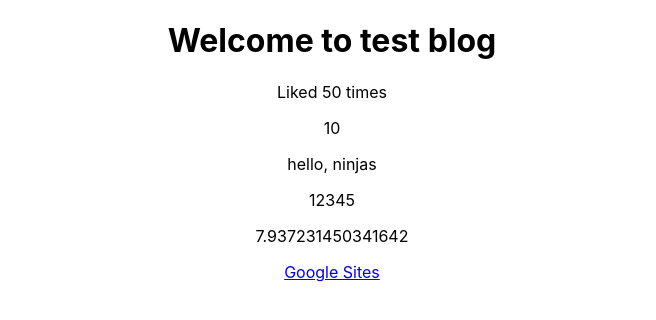
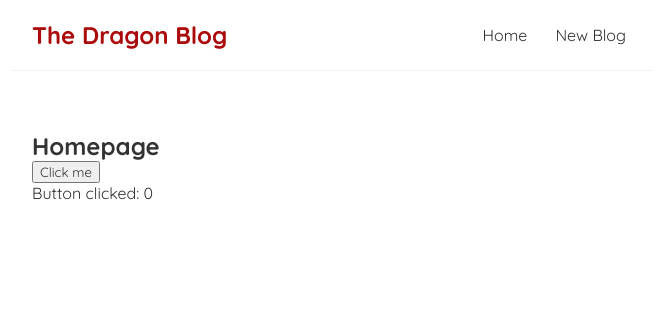
Before and after one commit to Dragonsfure/react_ts_tutorial, a React (Create React App) app: page / in a window 1280 px wide. Shown: the top 320 px of the page, without its empty margins (308-964 px from the left). Built offline with nearby package versions, Linux system fonts and the light colour scheme.

Commit message:
Increment the Homepage with usestate

```diff
--- a/src/App.css
+++ /dev/null
@@ -1,38 +0,0 @@
-.App {
-  text-align: center;
-}
-
-.App-logo {
-  height: 40vmin;
-  pointer-events: none;
-}
-
-@media (prefers-reduced-motion: no-preference) {
-  .App-logo {
-    animation: App-logo-spin infinite 20s linear;
-  }
-}
-
-.App-header {
-  background-color: #282c34;
-  min-height: 100vh;
-  display: flex;
-  flex-direction: column;
-  align-items: center;
-  justify-content: center;
-  font-size: calc(10px + 2vmin);
-  color: white;
-}
-
-.App-link {
-  color: #61dafb;
-}
-
-@keyframes App-logo-spin {
-  from {
-    transform: rotate(0deg);
-  }
-  to {
-    transform: rotate(360deg);
-  }
-}
--- a/src/App.tsx
+++ b/src/App.tsx
@@ -1,6 +1,7 @@
 import React from 'react';
 import logo from './logo.svg';
-import './App.css';
+import Navbar from './Navbar';
+import Home from './Home';
 
 function App() {
   	const title : string= "Welcome to test blog";
@@ -11,17 +12,10 @@
 
   return (
     <div className="App">
+      <Navbar/>
+
      <div className='content'>
-      <h1>{ title }</h1>
-      <p>Liked {likes} times </p>
-
-
-      <p>{10}</p>
-      <p>{"hello, ninjas"}</p>
-      <p>{[1,2,3,4,5]}</p>
-      <p>{Math.random() * 10}</p>
-
-      <a href={link}> Google Sites</a>
+      <Home/>
      </div>
     </div>
   );
--- /dev/null
+++ b/src/Home.tsx
@@ -0,0 +1,26 @@
+import { click } from "@testing-library/user-event/dist/click";
+import React, { MouseEvent, useState } from "react";
+
+interface IAppProps {}
+
+const Home: React.FunctionComponent<IAppProps> = (props) => {
+  const [clickVal, updateval] = useState({ value:  0});
+
+  const OnClick = (e: MouseEvent<HTMLButtonElement>) => {
+    console.log("clicked");
+    updateval({
+      value: (++(clickVal.value as number)),
+    });
+    console.log( clickVal.value);
+  };
+
+  return (
+    <div className="Home">
+      <h2>Homepage</h2>
+      <button onClick={OnClick}>Click me</button>
+      <p>Button clicked: {clickVal.value} </p>
+    </div>
+  );
+};
+
+export default Home;
--- /dev/null
+++ b/src/Navbar.tsx
@@ -0,0 +1,13 @@
+const Navbar = () => {
+  return (
+    <nav className="navbar">
+      <h1>The Dragon Blog</h1>
+      <div className="links">
+        <a href="/">Home</a>
+        <a href="/create">New Blog</a>
+      </div>
+    </nav>
+  );
+};
+
+export default Navbar;
--- a/src/index.css
+++ b/src/index.css
@@ -1,13 +1,35 @@
-body {
+@import url('https://fonts.googleapis.com/css2?family=Quicksand:wght@300;400;500;600;700&display=swap');
+
+/* base styles */
+* {
   margin: 0;
-  font-family: -apple-system, BlinkMacSystemFont, 'Segoe UI', 'Roboto', 'Oxygen',
-    'Ubuntu', 'Cantarell', 'Fira Sans', 'Droid Sans', 'Helvetica Neue',
-    sans-serif;
-  -webkit-font-smoothing: antialiased;
-  -moz-osx-font-smoothing: grayscale;
+  font-family: "Quicksand";
+  color: #333;
 }
-
-code {
-  font-family: source-code-pro, Menlo, Monaco, Consolas, 'Courier New',
-    monospace;
+.navbar {
+  padding: 20px;
+  display: flex;
+  align-items: center;
+  max-width: 600px;
+  margin: 0 auto;
+  border-bottom: 1px solid #f2f2f2;
 }
+.navbar h1 {
+  color: #ac0b0b;
+}
+.navbar .links {
+  margin-left: auto;
+}
+.navbar a {
+  margin-left: 16px;
+  text-decoration: none;
+  padding: 6px;
+}
+.navbar a:hover {
+  color: #ac0b0b;
+}
+.content {
+  max-width: 600px;
+  margin: 40px auto;
+  padding: 20px;
+}
```
